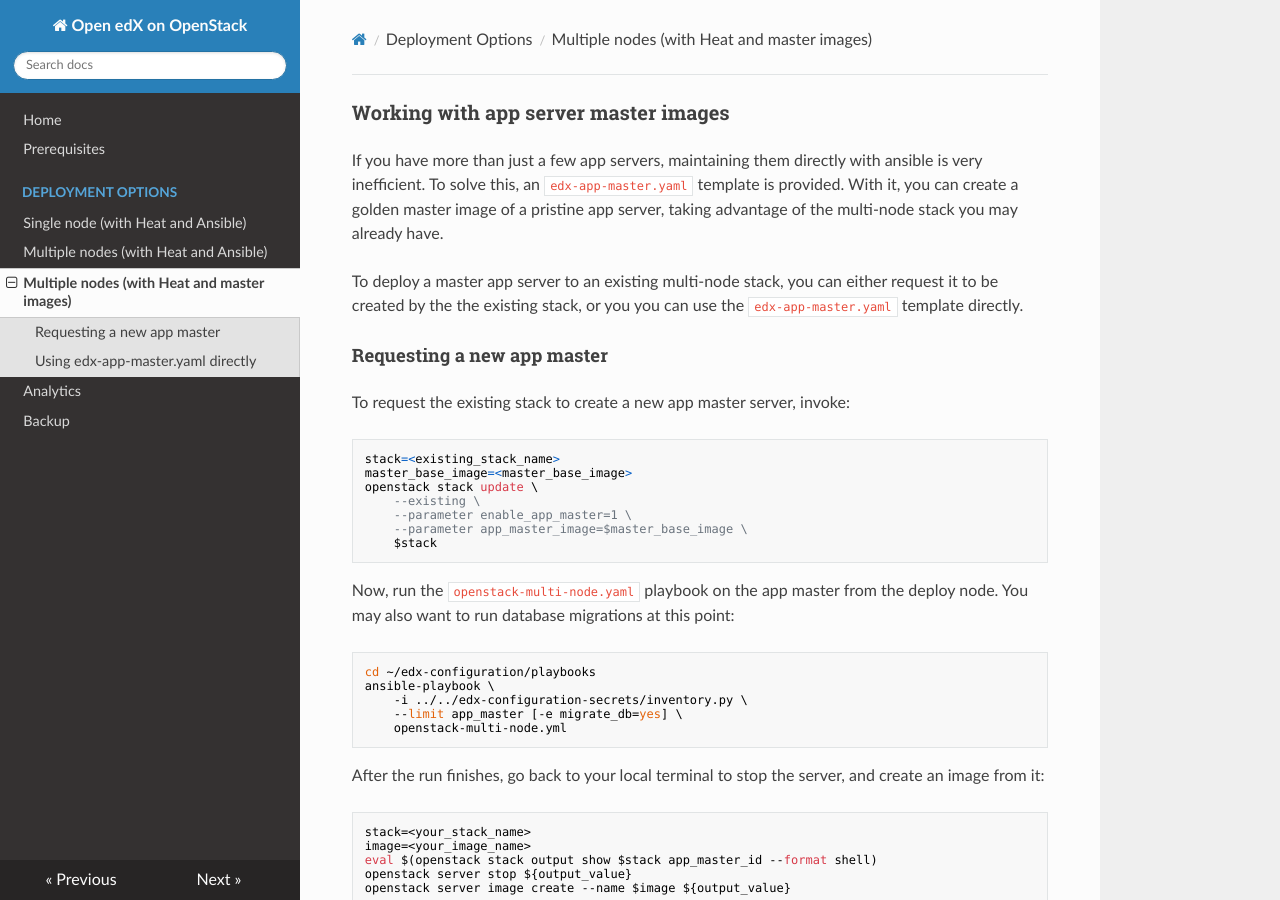
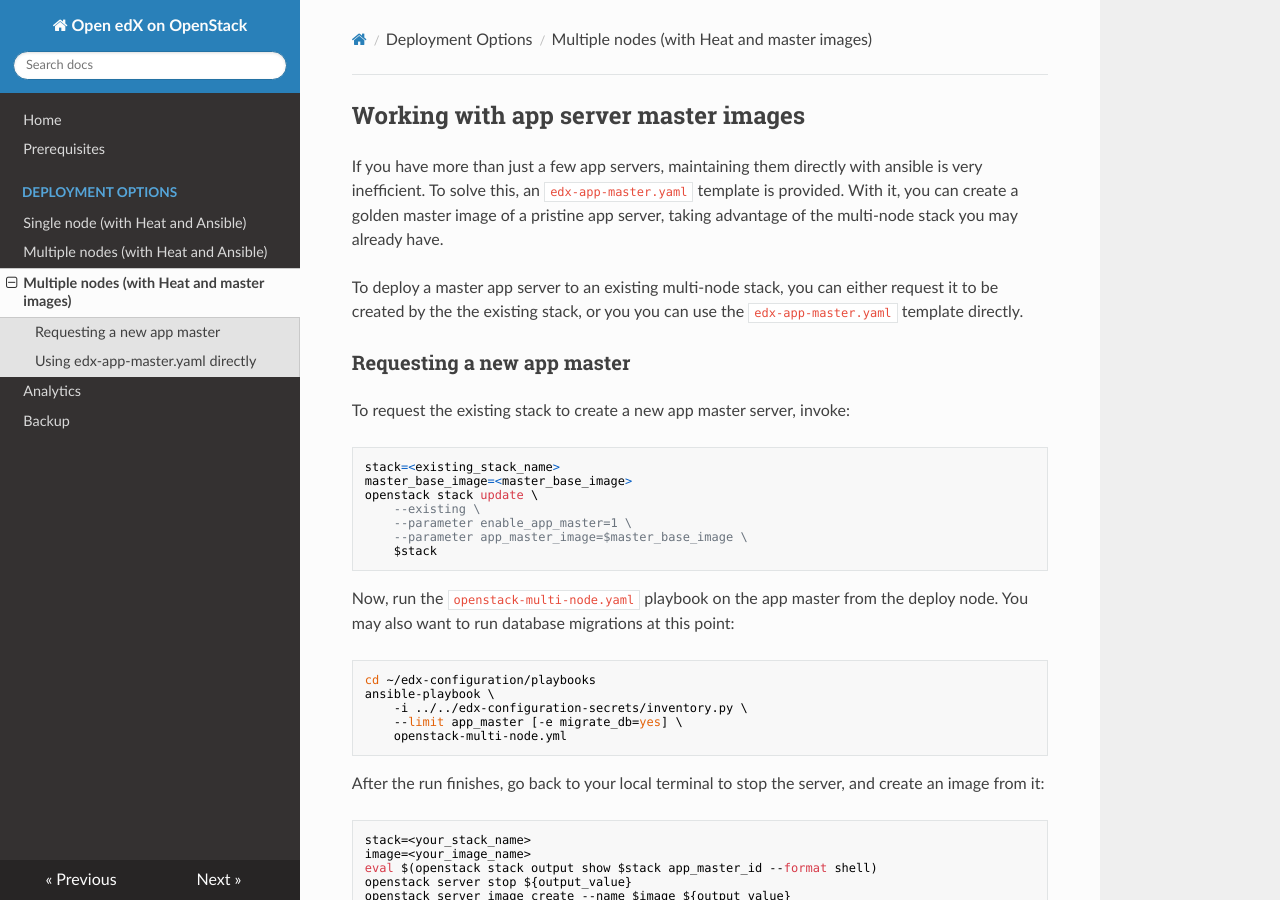
Before and after one commit to arbrandes/openedx-on-openstack, an MkDocs documentation site: the page built from docs/deployment/multiple-master.md, in a window 1280 px wide and 900 px high. Built offline with MkDocs 1.6.1, drawn with Linux system fonts in a browser that asks for light colours; nearby versions of some CDN libraries; old or Windows-style settings are respelled for this version of MkDocs.

````diff
--- a/docs/deployment/multiple-master.md
+++ b/docs/deployment/multiple-master.md
@@ -1,4 +1,4 @@
-### Working with app server master images
+## Working with app server master images
 
 If you have more than just a few app servers, maintaining them directly with
 ansible is very inefficient.  To solve this, an `edx-app-master.yaml` template
@@ -10,7 +10,7 @@ request it to be created by the the existing stack, or you you can use the
 `edx-app-master.yaml` template directly.
 
 
-#### Requesting a new app master
+### Requesting a new app master
 
 To request the existing stack to create a new app master server, invoke:
 
@@ -64,7 +64,7 @@ openstack stack update \
 ```
 
 
-#### Using `edx-app-master.yaml` directly
+### Using `edx-app-master.yaml` directly
 
 To use the `edx-app-master.yaml` template directly, you must set a few
 mandatory parameters when invoking Heat:
````
Also changed, not shown: docs/deployment/multiple-ansible.md (+2 -2 lines), docs/deployment/single-ansible.md (+2 -2 lines).
